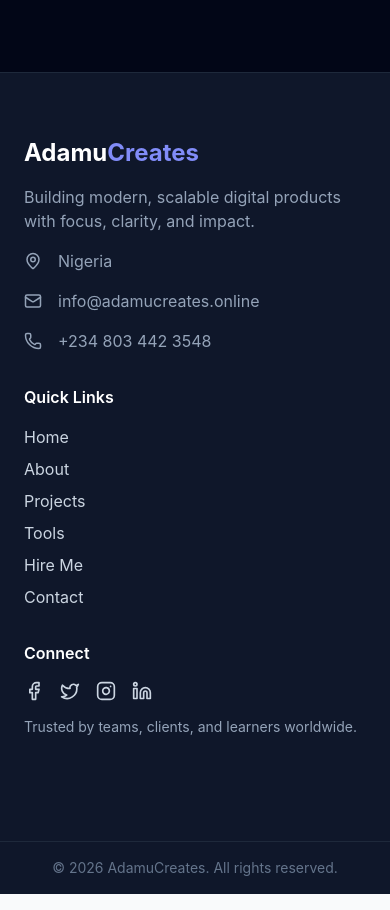
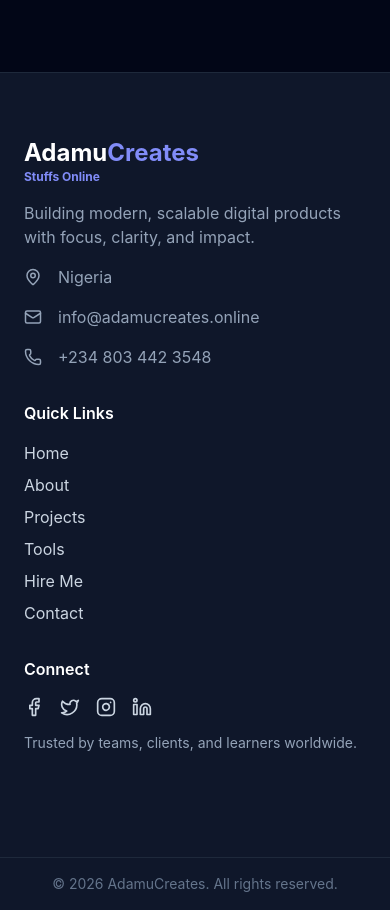
Before and after one commit to adamulab/adamucreates, a React (Vite) app: page / in a window 390 px wide. Shown: the part 2680-3590 px from the top of the page. Built offline with nearby package versions, Linux system fonts and the light colour scheme.

Commit message:
Fix responsive issues and other pages refresh error

```diff
--- a/src/components/Footer.jsx
+++ b/src/components/Footer.jsx
@@ -16,8 +16,11 @@ export default function Footer() {
       <div className="container mx-auto px-6 py-16 grid md:grid-cols-3 gap-8">
         {/* Branding & Trust */}
         <div className="space-y-4">
-          <h2 className="text-2xl font-bold text-white">
-            Adamu<span className="text-indigo-400">Creates</span>
+          <h2 className="text-2xl font-bold text-white flex flex-col">
+            <div>
+              Adamu<span className="text-indigo-400">Creates</span>
+            </div>
+            <p className="text-xs text-indigo-400">Stuffs Online</p>
           </h2>
           <p className="text-slate-400">
             Building modern, scalable digital products with focus, clarity, and
@@ -76,7 +79,7 @@ export default function Footer() {
           <h3 className="font-semibold text-white mb-2">Connect</h3>
           <div className="flex items-center gap-4">
             <a
-              href="https://facebook.com/adamuabu"
+              href="https://facebook.com/adamucreates"
               target="_blank"
               rel="noreferrer"
               className="hover:text-white"
```
